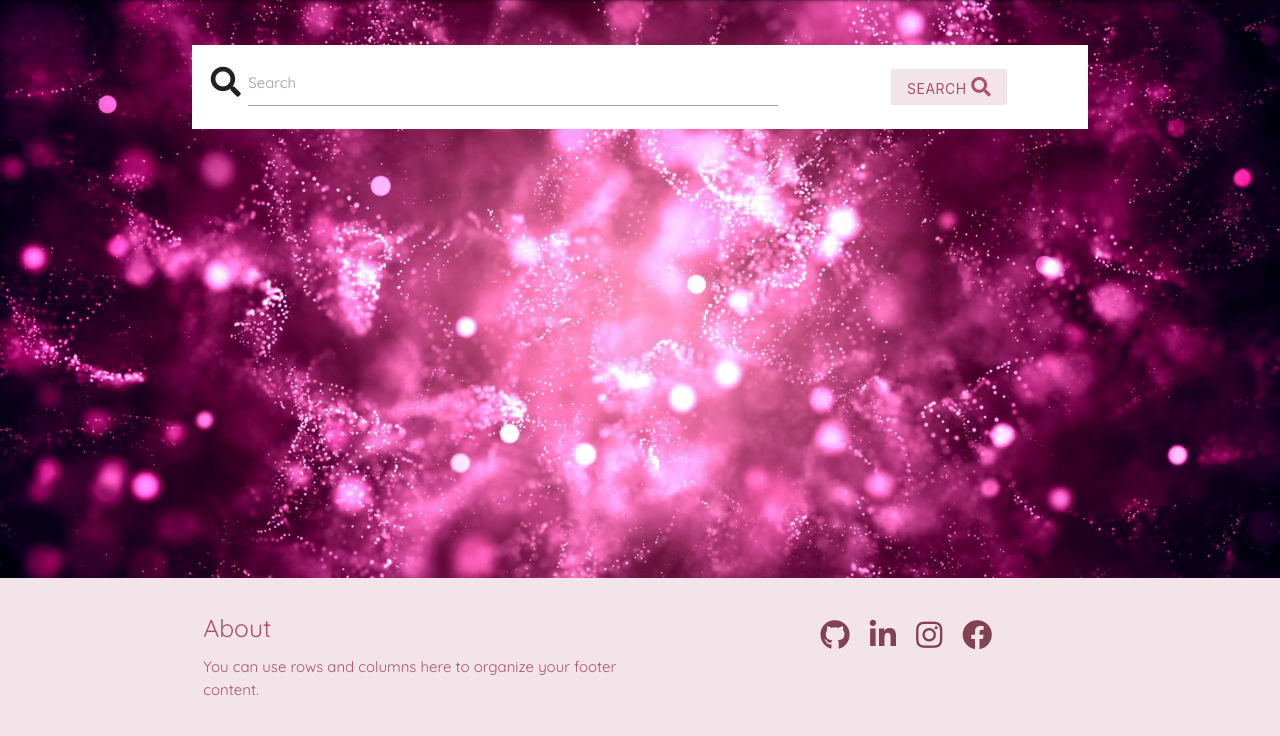
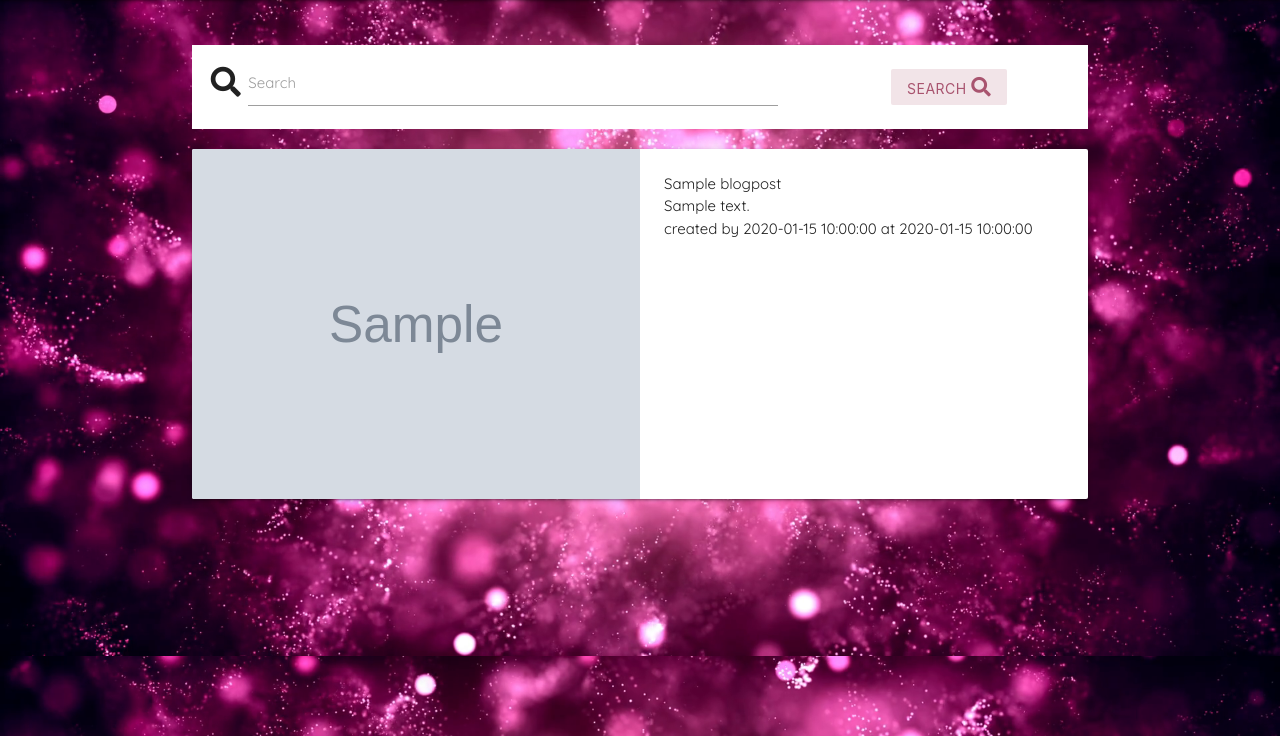
Before and after one commit to Vasileia-Apostolou/all_about_glam_blog, a Flask app: page /blog_posts in a window 1280 px wide. Shown: the part 64-800 px from the top of the page. Run offline with Flask 2, Linux system fonts and the light colour scheme; grey boxes marked "Sample" are stand-in pictures; a database or web service that is not in the repository returns one stand-in record (values such as "Sample title"); some libraries are stand-ins or nearby versions; some web fonts are replaced.

Commit message:
Style User Post and Image

```diff
--- a/static/css/style.css
+++ b/static/css/style.css
@@ -16,6 +16,15 @@ body {
 
 small a {
     color: #8f475e;
+}
+
+.card-horizontal {
+    background-color: white;
+}
+
+img {
+    width: 200px;
+    height: 350px;
 }
 
 /* -------- LOGO -------- */
@@ -84,9 +93,6 @@ form {
     margin-top: 5%;
 }
 
-.blogpost-form {
-    background-color: white;
-}
 
 .card-panel {
     border: 3px solid black;
--- a/templates/base.html
+++ b/templates/base.html
@@ -75,7 +75,7 @@
 <script src="{{ url_for('static', filename='js/script.js') }}"></script>
 <!-- SCRIPTS -->
 
-<footer class="page-footer">
+<!--<footer class="page-footer">
 	<div class="container">
 		<div class="row">
 			<div class="col l6 s12">
@@ -93,7 +93,7 @@
 			</div>
 		</div>
 	</div>
-</footer>
+</footer>-->
 
 {% block scripts %}
 {% endblock %}
--- a/templates/blogpost.html
+++ b/templates/blogpost.html
@@ -22,36 +22,32 @@
 
     <!-- HOME PAGE -->
 	{% if blogs|length > 0 %}
-      {% for blogpost in blogpost%}
-    <form class="col s12 m8 offset-m2 blogpost-form">
+	   {% for blogpost in blogs %}
 	<div class="card horizontal">
 		<div class="card-image">
-              <img src="{{ blogpost.blog_image }}" alt="User image input">
+			<img src="{{ blogpost.blog_image }}">
 		</div>
-			<ul>
-				<li>
-					<div>
-						<strong> {{ blogpost.blog_title }} </strong>
-					</div>
-					<div>
+			<div class="card-stacked">
+				<div class="card-content">
+					<p> {{ blogpost.blog_title }} </p>
 					<p> {{ blogpost.blog_content }} </p>
 					<p>created by {{ blogpost.created_by }} at {{ blogpost.created_at }}</p>
 					<br>
 					<div class="col s3">
 						{% if session.username|lower == blogpost.created_by|lower %}
-							<a href="{{ url_for('edit_post', blogpost_id=blogpost._id) }}" class="btn-small buttons hvr-grow hvr-glow">Edit</a>
-							<a href="{{ url_for('delete_post', blogpost_id=blogpost._id) }}" class="btn-small buttons hvr-grow hvr-glow">Delete</a>
+						<a href="{{ url_for('edit_post', blogpost_id=blogpost._id) }}"
+							class="btn-small buttons hvr-grow hvr-glow">Edit</a>
+						<a href="{{ url_for('delete_post', blogpost_id=blogpost._id) }}"
+							class="btn-small buttons hvr-grow hvr-glow">Delete</a>
 						{% endif %}
 					</div>
 				</div>
-				</li>
+			</div>
+	</div>
 		{% endfor %}
-			</ul>
-	</form>
     {% else %}
        <h4 class="center-align no-results">No Results Found</h4>
     {% endif %}
     <!-- HOME PAGE -->
 
-
 {% endblock %}
--- a/templates/edit_post.html
+++ b/templates/edit_post.html
@@ -16,7 +16,7 @@
             <div class="row">
 				<div class="input-field col s12">
                     <i class="far fa-image prefix"></i>
-					<input id="blog_image" name="blog_image" type="text" class="validate">
+					<input id="blog_image" name="blog_image" value="{{ blogpost.blog_image }}" type="text" class="validate">
 					<label for="blog_image">Image URL</label>
 				</div>
 			</div>
```
Lines whose indentation alone changed are shown as unchanged.
